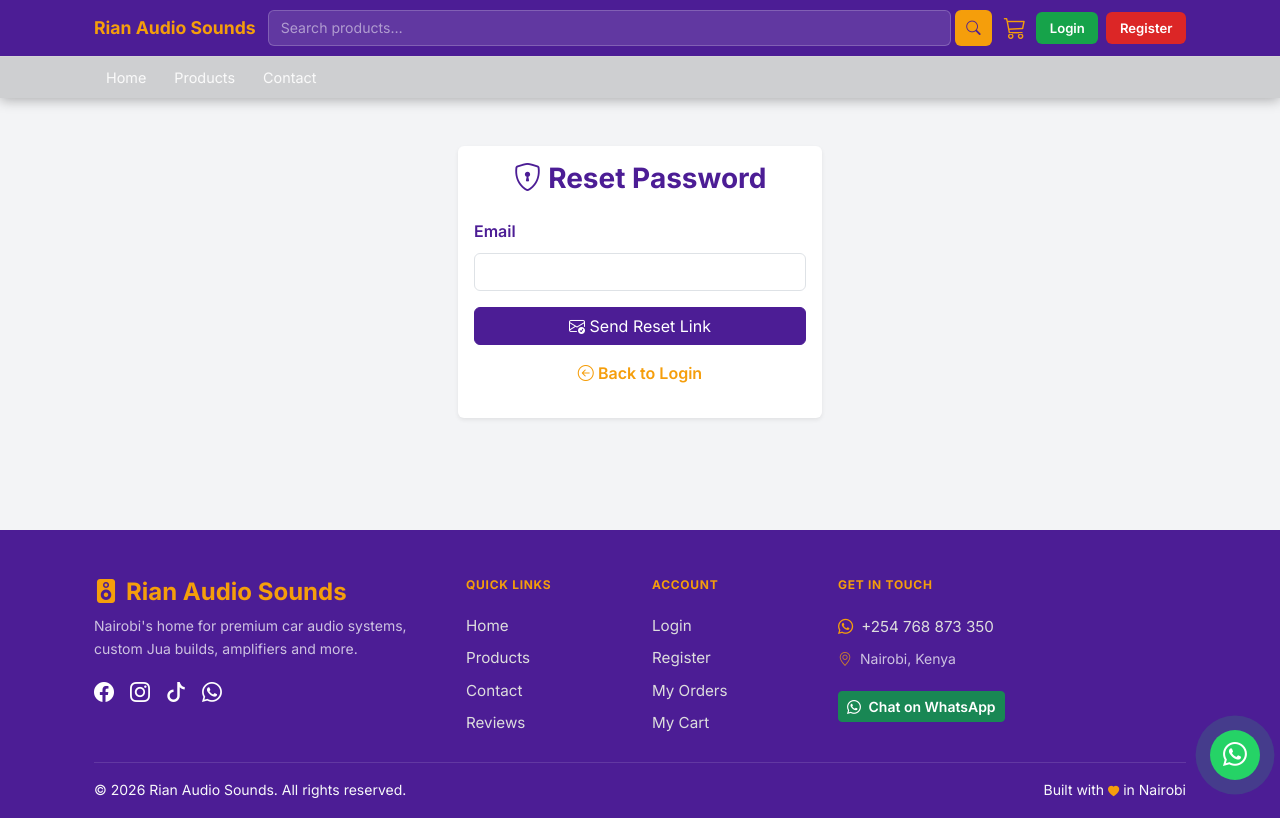
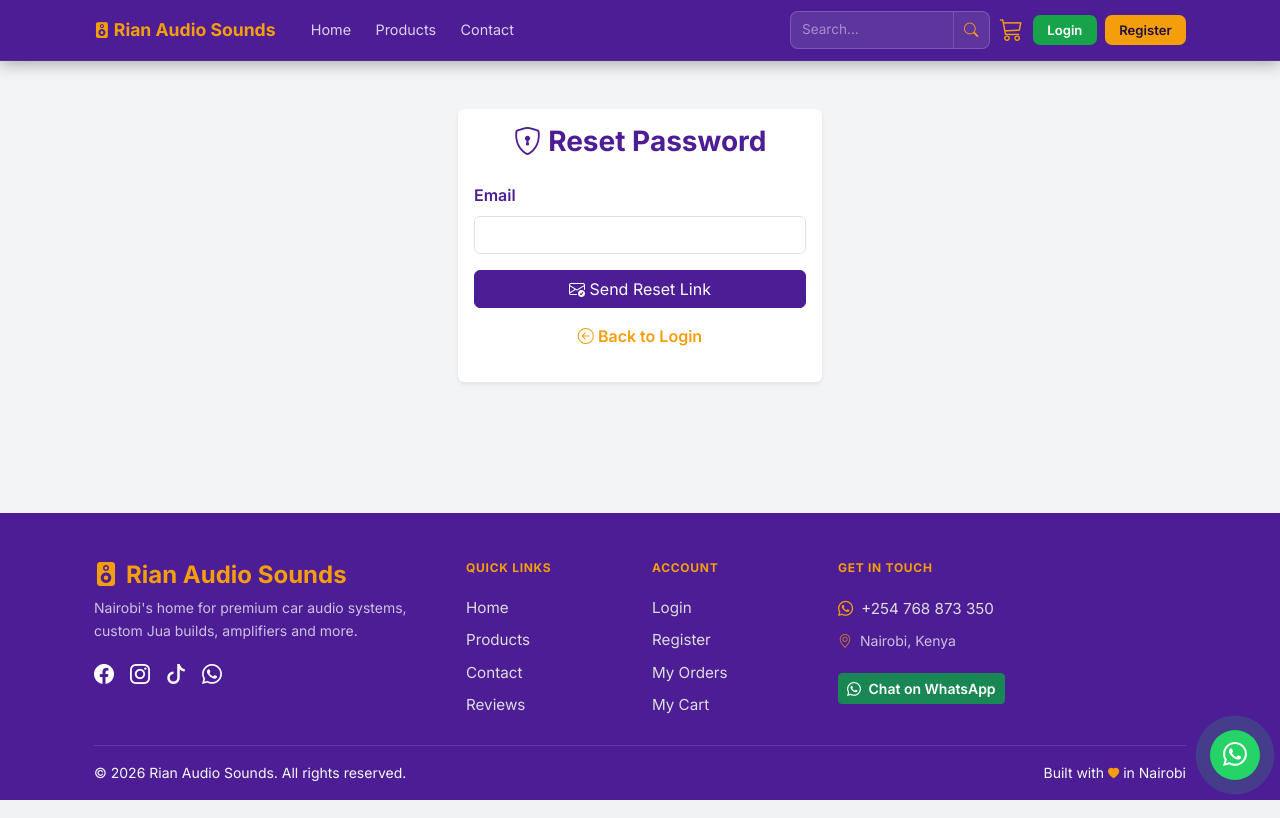
Before and after one commit to jripperpadre/rian-audio, a Django app: page /password-reset/ in a window 1280 px wide. Run offline with Django 5.2, Linux system fonts and the light colour scheme; data that the repository does not hold is empty; some libraries are stand-ins or nearby versions.

Commit message:
new updates on User Interfacess

```diff
--- a/shop/templates/components/navbar.html
+++ b/shop/templates/components/navbar.html
@@ -1,370 +1,396 @@
 {% load nav_extras %}
 
 <nav id="mainNav" class="sticky-top">
-  <div class="nav-top-bar">
-    <div class="container d-flex align-items-center" style="gap:12px; height:56px;">
+  <div class="container nav-inner">
 
-      <!-- Brand -->
-      <a class="nav-brand" href="{% url 'home' %}">Rian Audio Sounds</a>
+    <!-- ① Brand -->
+    <a class="nav-brand" href="{% url 'home' %}">
+      <i class="bi bi-speaker-fill me-1" style="font-size:.9em;"></i>Rian Audio Sounds
+    </a>
 
-      <!-- Search — always visible, grows to fill space -->
+    <!-- ② Page links — centre, desktop only -->
+    <ul class="nav-links" id="navLinks">
+      <li><a class="nav-lnk {% if request.resolver_match.url_name|in_list:'home' %}active{% endif %}"
+             href="{% url 'home' %}">Home</a></li>
+      <li><a class="nav-lnk {% if request.resolver_match.url_name|in_list:'products,product_detail,category_products' %}active{% endif %}"
+             href="{% url 'products' %}">Products</a></li>
+      <li><a class="nav-lnk {% if request.resolver_match.url_name|in_list:'contact' %}active{% endif %}"
+             href="{% url 'contact' %}">Contact</a></li>
+    </ul>
+
+    <!-- ③ Right side — always visible -->
+    <div class="nav-right">
+
+      <!-- Search -->
       <form class="nav-search" method="get" action="{% url 'search_products' %}" role="search">
-        <input type="search" name="q" placeholder="Search products…"
-               value="{{ request.GET.q|default:'' }}" aria-label="Search">
-        <button type="submit" aria-label="Submit search">
+        <input type="search" name="q" placeholder="Search…"
+               value="{{ request.GET.q|default:'' }}" aria-label="Search products">
+        <button type="submit" aria-label="Search">
           <i class="bi bi-search"></i>
         </button>
       </form>
 
-      <!-- Right icons — always visible -->
-      <div class="nav-right-icons">
-
-        <!-- Cart (single icon, always shown) -->
-        <a href="{% url 'cart_detail' %}" class="nav-cart-icon" aria-label="Cart">
+      <!-- Cart -->
+      <a href="{% url 'cart_detail' %}" class="nav-cart" aria-label="Cart">
         <i class="bi bi-cart3"></i>
         {% if cart|length > 0 %}
           <span class="nav-cart-badge">{{ cart|length }}</span>
         {% endif %}
       </a>
 
-        <!-- Auth buttons — desktop only -->
-        <div class="nav-auth-desktop">
+      <!-- Auth — desktop only -->
+      <div class="nav-auth">
         {% if user.is_authenticated %}
-            <span class="nav-username">Hi, {{ user.username }}</span>
-            <form action="{% url 'logout' %}" method="post" style="display:inline;">
+          <span class="nav-hi">Hi, {{ user.username }}</span>
+          <form action="{% url 'logout' %}" method="post" style="margin:0;">
             {% csrf_token %}
-              <button type="submit" class="nav-btn nav-btn-danger">Logout</button>
+            <button type="submit" class="nbtn nbtn-red">Logout</button>
           </form>
         {% else %}
-            <a href="{% url 'login' %}" class="nav-btn nav-btn-success">Login</a>
-            <a href="{% url 'signup' %}" class="nav-btn nav-btn-red">Register</a>
+          <a href="{% url 'login' %}"  class="nbtn nbtn-green">Login</a>
+          <a href="{% url 'signup' %}" class="nbtn nbtn-gold">Register</a>
         {% endif %}
       </div>
 
       <!-- Hamburger — mobile only -->
-        <button class="nav-hamburger" id="navToggler" aria-label="Open menu"
-                aria-expanded="false" aria-controls="navDrawer">
-          <i class="bi bi-list" id="navHamIcon"></i>
+      <button class="nav-ham" id="navHam" aria-label="Menu" aria-expanded="false">
+        <span></span><span></span><span></span>
       </button>
 
     </div>
   </div>
-  </div>
-
-  <!-- Nav links row — desktop -->
-  <div class="nav-links-bar d-none d-md-block">
-    <div class="container d-flex align-items-center" style="gap:4px;">
-      <a class="nav-page-link {% if request.resolver_match.url_name|in_list:'home' %}active{% endif %}"
-         href="{% url 'home' %}">Home</a>
-      <a class="nav-page-link {% if request.resolver_match.url_name|in_list:'products,product_detail,category_products' %}active{% endif %}"
-         href="{% url 'products' %}">Products</a>
-      <a class="nav-page-link {% if request.resolver_match.url_name|in_list:'contact' %}active{% endif %}"
-         href="{% url 'contact' %}">Contact</a>
-    </div>
-  </div>
 
   <!-- Mobile drawer -->
-  <div class="nav-drawer" id="navDrawer">
-    <a class="nav-drawer-link {% if request.resolver_match.url_name|in_list:'home' %}active{% endif %}"
-       href="{% url 'home' %}"><i class="bi bi-house me-2"></i>Home</a>
-    <a class="nav-drawer-link {% if request.resolver_match.url_name|in_list:'products,product_detail,category_products' %}active{% endif %}"
-       href="{% url 'products' %}"><i class="bi bi-grid me-2"></i>Products</a>
-    <a class="nav-drawer-link {% if request.resolver_match.url_name|in_list:'contact' %}active{% endif %}"
-       href="{% url 'contact' %}"><i class="bi bi-envelope me-2"></i>Contact</a>
+  <div class="nav-drawer" id="navDrawer" aria-hidden="true">
+    <a class="drw-link {% if request.resolver_match.url_name|in_list:'home' %}active{% endif %}"
+       href="{% url 'home' %}"><i class="bi bi-house-fill"></i> Home</a>
+    <a class="drw-link {% if request.resolver_match.url_name|in_list:'products,product_detail,category_products' %}active{% endif %}"
+       href="{% url 'products' %}"><i class="bi bi-grid-fill"></i> Products</a>
+    <a class="drw-link {% if request.resolver_match.url_name|in_list:'contact' %}active{% endif %}"
+       href="{% url 'contact' %}"><i class="bi bi-envelope-fill"></i> Contact</a>
 
-    <div class="nav-drawer-divider"></div>
+    <div class="drw-divider"></div>
 
     {% if user.is_authenticated %}
-      <span class="nav-drawer-user"><i class="bi bi-person-circle me-2"></i>{{ user.username }}</span>
-      <form action="{% url 'logout' %}" method="post">
+      <p class="drw-user"><i class="bi bi-person-circle"></i> {{ user.username }}</p>
+      <form action="{% url 'logout' %}" method="post" style="margin:0;">
         {% csrf_token %}
-        <button type="submit" class="nav-btn nav-btn-danger w-100 mt-1">
-          <i class="bi bi-box-arrow-right me-1"></i>Logout
+        <button type="submit" class="nbtn nbtn-red drw-full">
+          <i class="bi bi-box-arrow-right"></i> Logout
         </button>
       </form>
     {% else %}
-      <a href="{% url 'login' %}" class="nav-btn nav-btn-success w-100">
-        <i class="bi bi-box-arrow-in-right me-1"></i>Login
+      <a href="{% url 'login' %}"  class="nbtn nbtn-green drw-full">
+        <i class="bi bi-box-arrow-in-right"></i> Login
       </a>
-      <a href="{% url 'signup' %}" class="nav-btn nav-btn-red w-100 mt-2">
-        <i class="bi bi-person-plus me-1"></i>Register
+      <a href="{% url 'signup' %}" class="nbtn nbtn-gold drw-full" style="margin-top:8px;">
+        <i class="bi bi-person-plus-fill"></i> Register
       </a>
     {% endif %}
   </div>
-
 </nav>
 
 <style>
-/* ─────────────────────────────────────
-   NAV VARIABLES
-───────────────────────────────────── */
-:root {
-  --nav-bg: #4c1d95;
-  --nav-gold: #f59e0b;
-  --nav-gold-dark: #d97706;
-  --nav-text: rgba(255,255,255,.88);
-  --nav-border: rgba(255,255,255,.1);
+/* ══════════════════════════════════════
+   NAVBAR — single source of truth
+══════════════════════════════════════ */
+#mainNav {
+  background: #4c1d95;
+  box-shadow: 0 2px 16px rgba(0,0,0,.35);
+  position: sticky;
+  top: 0;
+  z-index: 1040;
+  font-family: 'Inter','Segoe UI',sans-serif;
 }
 
-/* ─────────────────────────────────────
-   WRAPPER
-───────────────────────────────────── */
-#mainNav {
-  position: sticky;
-  top: 0;
-  z-index: 1030;
-  box-shadow: 0 2px 12px rgba(0,0,0,.3);
+.nav-inner {
+  display: flex;
+  align-items: center;
+  height: 60px;
+  gap: 0;
 }
 
-/* ─────────────────────────────────────
-   TOP BAR (brand + search + icons)
-───────────────────────────────────── */
-.nav-top-bar {
-  background: var(--nav-bg);
-}
-
+/* ① Brand */
 .nav-brand {
-  color: var(--nav-gold);
+  color: #f59e0b;
   font-weight: 700;
   font-size: 1.1rem;
   text-decoration: none;
   white-space: nowrap;
+  margin-right: 24px;
   flex-shrink: 0;
+  transition: color .2s;
 }
 .nav-brand:hover { color: #fff; }
 
+/* ② Page links */
+.nav-links {
+  display: flex;
+  list-style: none;
+  margin: 0;
+  padding: 0;
+  gap: 2px;
+  flex-shrink: 0;
+}
+.nav-lnk {
+  color: rgba(255,255,255,.8);
+  text-decoration: none;
+  font-size: .9rem;
+  font-weight: 500;
+  padding: .38rem .7rem;
+  border-radius: 6px;
+  transition: color .18s, background .18s;
+  white-space: nowrap;
+}
+.nav-lnk:hover { color: #f59e0b; background: rgba(255,255,255,.08); }
+.nav-lnk.active { color: #f59e0b; background: rgba(245,158,11,.12); }
+
+/* ③ Right section */
+.nav-right {
+  display: flex;
+  align-items: center;
+  gap: 10px;
+  margin-left: auto;
+}
+
 /* Search */
 .nav-search {
-  flex: 1;
   display: flex;
-  gap: 4px;
-  min-width: 0;
+  align-items: center;
+  background: rgba(255,255,255,.1);
+  border: 1px solid rgba(255,255,255,.18);
+  border-radius: 8px;
+  overflow: hidden;
+  transition: border-color .2s, background .2s;
+  width: 200px;
+}
+.nav-search:focus-within {
+  background: rgba(255,255,255,.16);
+  border-color: #f59e0b;
 }
 .nav-search input {
   flex: 1;
   min-width: 0;
-  background: rgba(255,255,255,.12);
-  border: 1px solid rgba(255,255,255,.2);
-  border-radius: 6px;
+  background: transparent;
+  border: none;
+  outline: none;
   color: #fff;
-  padding: .35rem .75rem;
-  font-size: .88rem;
-  outline: none;
-  transition: background .2s, border-color .2s;
+  font-size: .85rem;
+  padding: .38rem .7rem;
 }
-.nav-search input::placeholder { color: rgba(255,255,255,.5); }
-.nav-search input:focus {
-  background: rgba(255,255,255,.18);
-  border-color: var(--nav-gold);
+.nav-search input::placeholder { color: rgba(255,255,255,.45); }
+.nav-search button {
+  background: transparent;
+  border: none;
+  border-left: 1px solid rgba(255,255,255,.15);
+  color: #f59e0b;
+  padding: .38rem .65rem;
+  cursor: pointer;
+  font-size: .9rem;
+  transition: color .2s;
+  flex-shrink: 0;
 }
-.nav-search button {
-  background: var(--nav-gold);
+.nav-search button:hover { color: #fff; }
+
+/* Cart */
+.nav-cart {
+  position: relative;
+  color: #f59e0b;
+  font-size: 1.45rem;
+  text-decoration: none;
+  line-height: 1;
+  display: flex;
+  align-items: center;
+  transition: color .2s;
+  flex-shrink: 0;
+}
+.nav-cart:hover { color: #fff; }
+.nav-cart-badge {
+  position: absolute;
+  top: -6px; right: -8px;
+  background: #ef4444;
+  color: #fff;
+  font-size: .56rem;
+  font-weight: 700;
+  line-height: 1;
+  border-radius: 999px;
+  padding: .15em .42em;
+  min-width: 1.3em;
+  text-align: center;
+  border: 1.5px solid #4c1d95;
+}
+
+/* Auth */
+.nav-auth {
+  display: flex;
+  align-items: center;
+  gap: 8px;
+}
+.nav-hi {
+  color: rgba(255,255,255,.55);
+  font-size: .8rem;
+  white-space: nowrap;
+}
+
+/* Buttons */
+.nbtn {
+  display: inline-flex;
+  align-items: center;
+  gap: 5px;
   border: none;
-  border-radius: 6px;
-  color: #4c1d95;
-  padding: .35rem .7rem;
-  font-size: .9rem;
+  border-radius: 7px;
+  padding: .36rem .9rem;
+  font-size: .82rem;
+  font-weight: 600;
+  cursor: pointer;
+  text-decoration: none;
+  white-space: nowrap;
+  transition: filter .18s, opacity .18s;
+  line-height: 1.4;
+}
+.nbtn:hover { filter: brightness(1.1); opacity: .92; }
+.nbtn-green { background: #16a34a; color: #fff; }
+.nbtn-gold  { background: #f59e0b; color: #1e1040; }
+.nbtn-red   { background: #dc2626; color: #fff; }
+
+/* Hamburger */
+.nav-ham {
+  display: none;
+  flex-direction: column;
+  justify-content: center;
+  gap: 5px;
+  width: 36px;
+  height: 36px;
+  padding: 6px;
+  background: rgba(255,255,255,.08);
+  border: 1px solid rgba(255,255,255,.15);
+  border-radius: 7px;
   cursor: pointer;
   flex-shrink: 0;
   transition: background .2s;
 }
-.nav-search button:hover { background: var(--nav-gold-dark); color: #fff; }
+.nav-ham:hover { background: rgba(255,255,255,.15); }
+.nav-ham:focus { outline: none; }
+.nav-ham span {
+  display: block;
+  height: 2px;
+  background: #fff;
+  border-radius: 2px;
+  transition: transform .25s, opacity .25s, width .25s;
+  width: 100%;
+}
+/* X state */
+.nav-ham.is-open span:nth-child(1) { transform: translateY(7px) rotate(45deg); }
+.nav-ham.is-open span:nth-child(2) { opacity: 0; width: 0; }
+.nav-ham.is-open span:nth-child(3) { transform: translateY(-7px) rotate(-45deg); }
 
-/* Right icons group */
-.nav-right-icons {
+/* ══════════════════════════════════════
+   MOBILE DRAWER
+══════════════════════════════════════ */
+.nav-drawer {
+  background: #3a1580;
+  border-top: 1px solid rgba(255,255,255,.1);
+  max-height: 0;
+  overflow: hidden;
+  transition: max-height .3s ease, padding .3s ease;
+  padding: 0 1rem;
+}
+.nav-drawer.open {
+  max-height: 420px;
+  padding: .75rem 1rem 1.25rem;
+}
+
+.drw-link {
   display: flex;
   align-items: center;
   gap: 10px;
-  flex-shrink: 0;
-}
-
-/* Cart icon */
-.nav-cart-icon {
-  position: relative;
-  color: var(--nav-gold);
-  font-size: 1.4rem;
-  text-decoration: none;
-  line-height: 1;
-  display: flex;
-  align-items: center;
-}
-.nav-cart-icon:hover { color: #fff; }
-.nav-cart-badge {
-  position: absolute;
-  top: -5px;
-  right: -7px;
-  background: #dc2626;
-  color: #fff;
-  font-size: .55rem;
-  font-weight: 700;
-  border-radius: 999px;
-  padding: .1em .38em;
-  min-width: 1.25em;
-  text-align: center;
-  line-height: 1.5;
-}
-
-/* Desktop auth buttons group */
-.nav-auth-desktop {
-  display: flex;
-  align-items: center;
-  gap: 8px;
-}
-.nav-username {
-  color: rgba(255,255,255,.6);
-  font-size: .8rem;
-  white-space: nowrap;
-}
-
-/* Shared button style */
-.nav-btn {
-  display: inline-flex;
-  align-items: center;
-  justify-content: center;
-  border: none;
-  border-radius: 6px;
-  padding: .32rem .85rem;
-  font-size: .82rem;
-  font-weight: 600;
-  cursor: pointer;
-  text-decoration: none;
-  transition: opacity .2s, filter .2s;
-  white-space: nowrap;
-}
-.nav-btn:hover { opacity: .88; filter: brightness(1.05); }
-.nav-btn-success { background: #16a34a; color: #fff; }
-.nav-btn-red     { background: #dc2626; color: #fff; }
-.nav-btn-danger  { background: #dc2626; color: #fff; }
-
-/* Hamburger */
-.nav-hamburger {
-  background: transparent;
-  border: none;
-  color: #fff;
-  font-size: 1.65rem;
-  line-height: 1;
-  padding: 0;
-  cursor: pointer;
-  display: none;           /* hidden on desktop */
-  align-items: center;
-}
-.nav-hamburger:focus { outline: none; }
-.nav-hamburger:hover { color: var(--nav-gold); }
-
-/* ─────────────────────────────────────
-   DESKTOP LINKS BAR (second row)
-───────────────────────────────────── */
-.nav-links-bar {
-  background: rgba(0,0,0,.15);
-  border-top: 1px solid var(--nav-border);
-  padding: .25rem 0;
-}
-.nav-page-link {
-  color: var(--nav-text);
-  text-decoration: none;
-  font-size: .9rem;
-  font-weight: 500;
-  padding: .3rem .75rem;
-  border-radius: 5px;
-  transition: color .2s, background .2s;
-}
-.nav-page-link:hover,
-.nav-page-link.active {
-  color: var(--nav-gold);
-  background: rgba(255,255,255,.08);
-}
-
-/* ─────────────────────────────────────
-   MOBILE DRAWER
-───────────────────────────────────── */
-.nav-drawer {
-  display: none;
-  flex-direction: column;
-  background: #3b1072;
-  padding: .75rem 1rem 1rem;
-  border-top: 1px solid var(--nav-border);
-  gap: 2px;
-}
-.nav-drawer.open { display: flex; }
-
-.nav-drawer-link {
-  color: var(--nav-text);
+  color: rgba(255,255,255,.85);
   text-decoration: none;
   font-size: .95rem;
   font-weight: 500;
-  padding: .55rem .75rem;
-  border-radius: 6px;
+  padding: .6rem .75rem;
+  border-radius: 7px;
   transition: background .15s, color .15s;
 }
-.nav-drawer-link:hover,
-.nav-drawer-link.active {
+.drw-link:hover, .drw-link.active {
   background: rgba(255,255,255,.1);
-  color: var(--nav-gold);
+  color: #f59e0b;
+}
+.drw-divider {
+  height: 1px;
+  background: rgba(255,255,255,.1);
+  margin: .6rem 0;
+}
+.drw-user {
+  color: rgba(255,255,255,.5);
+  font-size: .83rem;
+  padding: .25rem .75rem;
+  margin: 0;
+  display: flex;
+  align-items: center;
+  gap: 7px;
+}
+.drw-full {
+  width: 100%;
+  justify-content: center;
+  padding: .55rem;
+  font-size: .9rem;
 }
 
-.nav-drawer-divider {
-  height: 1px;
-  background: var(--nav-border);
-  margin: .5rem 0;
+/* ══════════════════════════════════════
+   RESPONSIVE
+══════════════════════════════════════ */
+@media (max-width: 767.98px) {
+  .nav-links  { display: none; }
+  .nav-auth   { display: none; }
+  .nav-ham    { display: flex; }
+  .nav-brand  { font-size: 1rem; margin-right: 10px; }
+  .nav-search { width: auto; flex: 1; min-width: 0; }
 }
 
-.nav-drawer-user {
-  color: rgba(255,255,255,.55);
-  font-size: .83rem;
-  padding: .3rem .75rem;
-}
-
-/* ─────────────────────────────────────
-   MOBILE BREAKPOINT
-───────────────────────────────────── */
-@media (max-width: 767.98px) {
-  .nav-hamburger    { display: flex; }
-  .nav-auth-desktop { display: none; }
-  /* Shrink brand text slightly on small phones */
-  .nav-brand { font-size: .97rem; }
+@media (max-width: 400px) {
+  .nav-brand { font-size: .88rem; }
 }
 </style>
 
 <script>
 (function () {
-  var btn    = document.getElementById('navToggler');
+  var ham    = document.getElementById('navHam');
   var drawer = document.getElementById('navDrawer');
   var nav    = document.getElementById('mainNav');
-  var icon   = document.getElementById('navHamIcon');
-  if (!btn) return;
+  if (!ham) return;
 
-  function openDrawer() {
+  function close() {
+    drawer.classList.remove('open');
+    ham.classList.remove('is-open');
+    ham.setAttribute('aria-expanded', 'false');
+    drawer.setAttribute('aria-hidden', 'true');
+  }
+  function open() {
     drawer.classList.add('open');
-    btn.setAttribute('aria-expanded', 'true');
-    icon.className = 'bi bi-x-lg';
+    ham.classList.add('is-open');
+    ham.setAttribute('aria-expanded', 'true');
+    drawer.setAttribute('aria-hidden', 'false');
   }
 
-  function closeDrawer() {
-    drawer.classList.remove('open');
-    btn.setAttribute('aria-expanded', 'false');
-    icon.className = 'bi bi-list';
-  }
-
-  btn.addEventListener('click', function (e) {
+  ham.addEventListener('click', function (e) {
     e.stopPropagation();
-    drawer.classList.contains('open') ? closeDrawer() : openDrawer();
+    drawer.classList.contains('open') ? close() : open();
   });
 
-  // Close when clicking anywhere outside the navbar
+  /* click outside → close */
   document.addEventListener('click', function (e) {
-    if (drawer.classList.contains('open') && !nav.contains(e.target)) {
-      closeDrawer();
-    }
+    if (drawer.classList.contains('open') && !nav.contains(e.target)) close();
   });
 
-  // Close when pressing Escape
+  /* escape → close */
   document.addEventListener('keydown', function (e) {
-    if (e.key === 'Escape') closeDrawer();
+    if (e.key === 'Escape') close();
   });
 
-  // Close when a drawer link is tapped (navigating away)
-  drawer.querySelectorAll('.nav-drawer-link').forEach(function (link) {
-    link.addEventListener('click', closeDrawer);
+  /* tap a link → close */
+  drawer.querySelectorAll('.drw-link').forEach(function (l) {
+    l.addEventListener('click', close);
   });
 })();
 </script>
```
Lines whose indentation alone changed are shown as unchanged.
